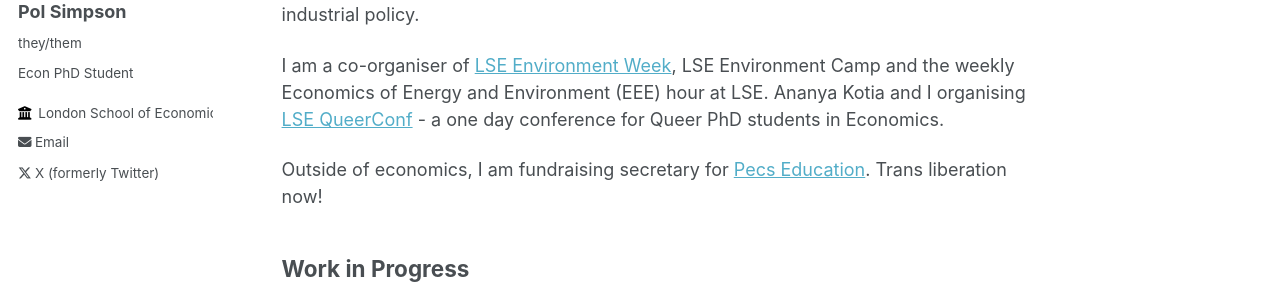
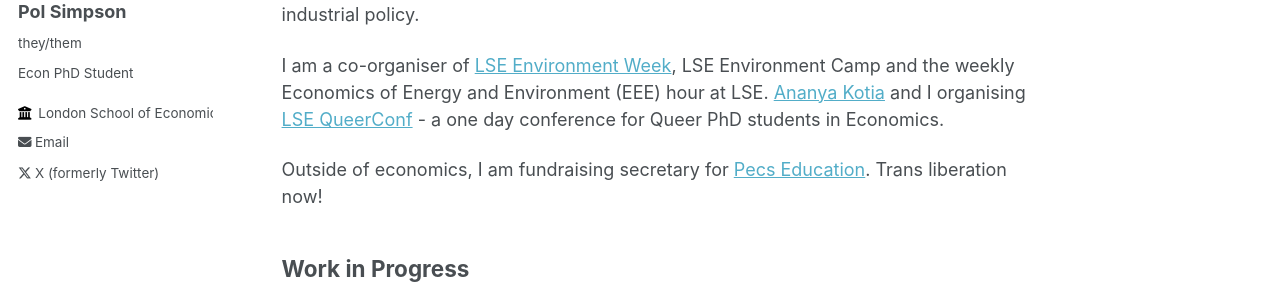
Before and after one commit to polsimpson/polsimpson.github.io, a Jekyll site: the page built from _pages/about.md, in a window 1280 px wide and 900 px high. Shown: the part 290-574 px from the top of the window. Built offline with Jekyll 4.4.1, drawn with Linux system fonts in a browser that asks for light colours; part of the change alters nothing that is shown.

```diff
--- a/_pages/about.md
+++ b/_pages/about.md
@@ -11,7 +11,7 @@ Hello! I am a 4th year PhD student in economics at the London School of Economic
 
 The majority of my ongoing research focuses on climate adaptation and natural disaster response in low income countries. I also work on global energy transition and green industrial policy.
 
-I am a co-organiser of [LSE Environment Week](https://www.lse-environment-week.com), LSE Environment Camp and the weekly Economics of Energy and Environment (EEE) hour at LSE. Ananya Kotia and I organising [LSE QueerConf](https://www.lsequeerconf.com) - a one day conference for Queer PhD students in Economics.
+I am a co-organiser of [LSE Environment Week](https://www.lse-environment-week.com), LSE Environment Camp and the weekly Economics of Energy and Environment (EEE) hour at LSE. [Ananya Kotia](https://ananyakotia.com) and I organising [LSE QueerConf](https://www.lsequeerconf.com) - a one day conference for Queer PhD students in Economics.
 
 Outside of economics, I am fundraising secretary for [Pecs Education](https://pecseducation.com). Trans liberation now!
 
```
